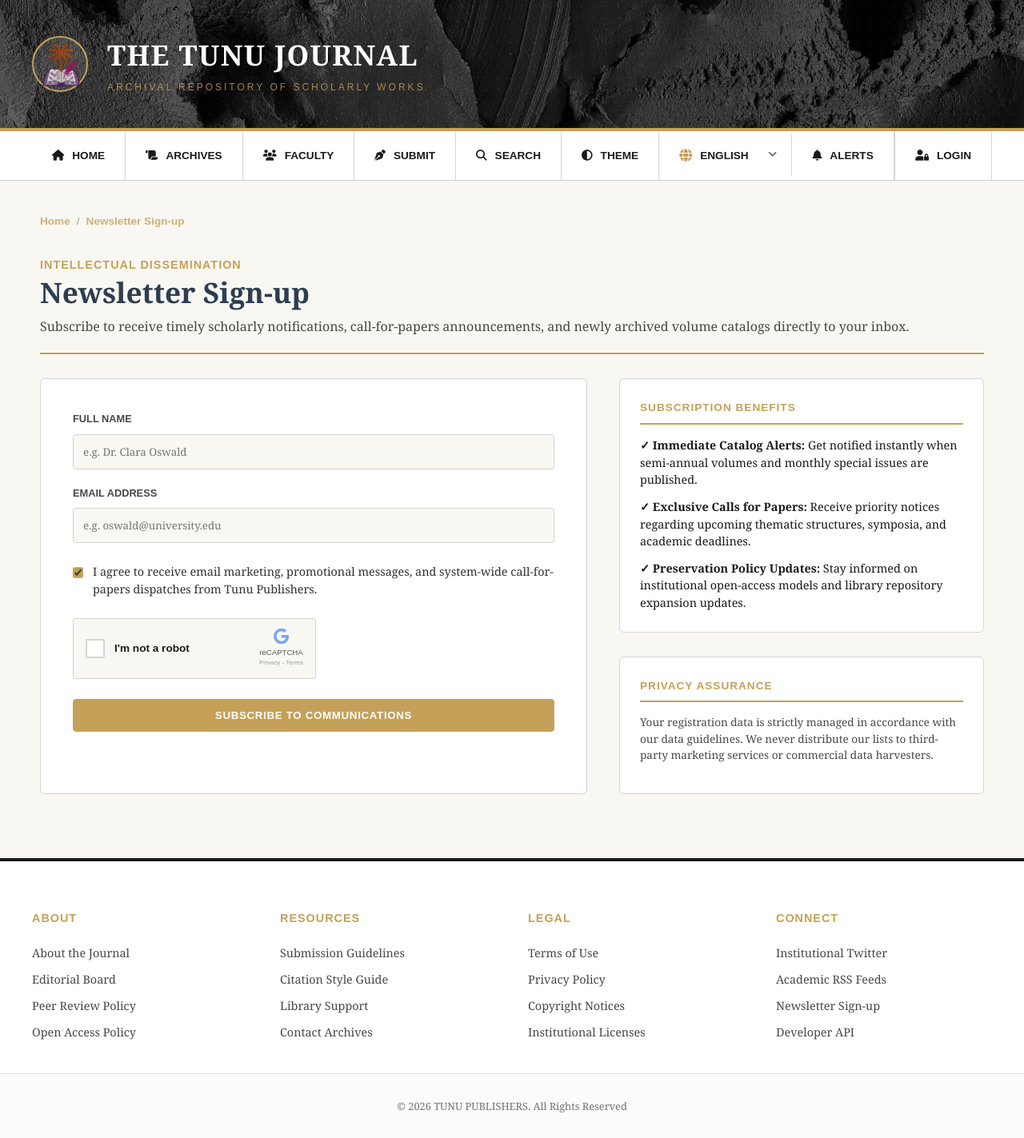
After one commit to LutanTech/JOURNAL-BACKUP, a Flask app: page /newsletter-signup in a window 1280 px wide. The commit adds this page. Shown: the whole page at 80% size. Run offline with Flask 3, Linux system fonts and the light colour scheme.

Commit message:
Refactor contact message handling and add newsletter subscription feature

```diff
--- a/app.py
+++ b/app.py
@@ -312,7 +312,6 @@ class Notification(db.Model):
                 'is_read':self.is_read,
             }
 
-
 class ContactMessage(db.Model):
     __tablename__ = "contact_messages"
 
@@ -327,26 +326,13 @@ class ContactMessage(db.Model):
     created_at = db.Column(db.DateTime, default=db.func.current_timestamp(), nullable=False)
     is_read = db.Column(db.Boolean, default=False, nullable=False)
 
-class SupportMessage(db.Model):
-    __tablename__ = "support_messages"
-
+class Subscription(db.Model):
     id = db.Column(db.Integer, primary_key=True)
-    name = db.Column(db.String(255), nullable=False)
-    email = db.Column(db.String(255), nullable=False, index=True)
-    message = db.Column(db.Text, nullable=False)
-    created_at = db.Column(db.DateTime, default=datetime.utcnow() + timedelta(hours=DELTA), nullable=False)
-    is_read = db.Column(db.Boolean, default=False, nullable=False)
-    user_id = db.Column(db.String, db.ForeignKey("users.id"), nullable=True)
-    user = db.relationship("User", backref="support_messages")
-    def to_dict(self):
-        return {
-            'id': self.id,
-            'name': self.name,
-            'email': self.email,
-            'message': self.message,
-            'created_at': self.created_at,
-            'is_read': self.is_read
-        }
+    name = db.Column(db.String(120), nullable=False)
+    email = db.Column(db.String(180), unique=True, nullable=False)
+    marketing_optin = db.Column(db.Boolean, default=False, nullable=False)
+    created_at = db.Column(db.DateTime, default=db.func.current_timestamp(), nullable=False)
+
 
 # APP UTILS
 
@@ -752,38 +738,79 @@ def contact():
         name = request.form.get('name')
         email = request.form.get('email')
         message = request.form.get('message')
-
-        user = get_current_user()
-
-        new_msg = SupportMessage(
+        department = request.form.get('department')
+        subject = request.form.get('subject')
+
+
+        new_msg = ContactMessage(
             name=name,
             email=email,
+            subject=subject,
             message=message,
-            user_id=user.id if user else None
+            status="Pending",
+            department=department,
+            created_at=datetime.utcnow() + timedelta(hours=DELTA),
+            is_read=False,
+            reply=None
         )
         db.session.add(new_msg)
         db.session.commit()
 
-        flash("Your message was transmitted successfully. An editor or support specialist will review it shortly.")
+        flash("Your message was transmitted successfully. An editor or support specialist will review it shortly.", "success")
         return redirect(url_for('contact'))
 
     return render_template("contact.html")
 
+@app.route("/newsletter-signup", methods=["GET", "POST"])
+def newsletter():
+    if request.method == "POST":
+        name = request.form.get("name")
+        email = request.form.get("email")
+        marketing_optin = request.form.get("marketing_optin") is not None
+        recaptcha_verified = request.form.get("recaptcha_verified")
+
+        if not name or not email:
+            flash("Name and email address are required.", "error")
+            return redirect(url_for("newsletter"))
+
+        if recaptcha_verified != "true":
+            flash("Please verify that you are not a robot first.", "error")
+            return redirect(url_for("newsletter"))
+
+        existing_sub = Subscription.query.filter_by(email=email).first()
+        if existing_sub:
+            flash("This email address is already subscribed.", "error")
+            return redirect(url_for("newsletter"))
+
+        new_subscription = Subscription(
+            name=name,
+            email=email,
+            marketing_optin=marketing_optin
+        )
+        db.session.add(new_subscription)
+        db.session.commit()
+
+        flash("Success! You have been subscribed to the Tunu Journal Archive newsletter.", "success")
+        return redirect(url_for("home"))
+
+    return render_template("newsletter_signup.html")
 
 @app.route("/admin/messages", methods=['GET'])
 def admin_messages():
     if not session.get('admin_logged_in'):
-        return redirect(url_for('admin_portal', error="Authorization required."))
-    messages = SupportMessage.query.order_by(SupportMessage.id.desc()).all()
+        flash("Authorization required.", "error")
+        return redirect(url_for('admin_portal'))
+    messages = ContactMessage.query.order_by(ContactMessage.id.desc()).all()
     return render_template("admin_messages.html", messages=messages)
 
 
 @app.route("/admin/messages/reply/<msg_id>", methods=['POST'])
 def admin_reply_message(msg_id):
     if not session.get('admin_logged_in'):
-        return redirect(url_for('admin_portal', error="Authorization required."))
-
-    msg = SupportMessage.query.get_or_404(msg_id)
+        flash("Authorization required.", "error")
+        return redirect(url_for('admin_portal'))
+
+    msg = ContactMessage.query.get_or_404(msg_id)
     reply_text = request.form.get('reply')
 
     email_msg = Message(
@@ -797,7 +824,7 @@ def admin_reply_message(msg_id):
         msg.reply = reply_text
         msg.status = "Replied"
         db.session.commit()
-        flash("Reply message transmitted successfully via email.")
+        flash("Reply message transmitted successfully via email.", "success")
     except Exception as e:
         flash(f"Transmission failure over Flask-Mail routing: {str(e)}")
 
@@ -807,22 +834,24 @@ def admin_reply_message(msg_id):
 @app.route("/admin/messages/resolve/<int:msg_id>", methods=['POST'])
 def admin_resolve_message(msg_id):
     if not session.get('admin_logged_in'):
-        return redirect(url_for('admin_portal', error="Authorization required."))
+        flash("Authorization required.", "error")
+        return redirect(url_for('admin_portal'))
     msg = ContactMessage.query.get_or_404(msg_id)
     msg.status = "Resolved"
     db.session.commit()
-    flash("Inquiry marked as Resolved.")
+    flash("Inquiry marked as Resolved.", "success")
     return redirect(url_for('admin_messages'))
 
 
 @app.route("/admin/messages/delete/<int:msg_id>", methods=['POST'])
 def admin_delete_message(msg_id):
     if not session.get('admin_logged_in'):
-        return redirect(url_for('admin_portal', error="Authorization required."))
+        flash("Authorization required.", "error")
+        return redirect(url_for('admin_portal'))
     msg = ContactMessage.query.get_or_404(msg_id)
     db.session.delete(msg)
     db.session.commit()
-    flash("Message record deleted successfully.")
+    flash("Message record deleted successfully.", "success")
     return redirect(url_for('admin_messages'))
 
 
@@ -1892,4 +1921,4 @@ if __name__ == "__main__":
     with app.app_context():
         db.create_all()
 
-    app.run(debug=True)
+    # app.run(debug=True)
--- a/templates/base.html
+++ b/templates/base.html
@@ -1876,7 +1876,7 @@
 				<ul>
 					<li><a href="#" class="footer-action-link">Institutional Twitter</a></li>
 					<li><a href="#" class="footer-action-link">Academic RSS Feeds</a></li>
-					<li><a href="#" class="footer-action-link">Newsletter Sign-up</a></li>
+					<li><a href="{{ url_for('newsletter') }}" class="footer-action-link">Newsletter Sign-up</a></li>
 					<li><a href="https://lutan-tech.is-great.org/?utm_source=tunujournal.com&utm_medium=footer_link" target="_blank"
 							class="footer-action-link">Developer API</a></li>
 				</ul>
--- /dev/null
+++ b/templates/newsletter_signup.html
@@ -0,0 +1,223 @@
+{% extends 'base.html' %}
+
+{% block title %}Newsletter Sign-up - Tunu Journal Archive{% endblock %}
+
+{% block breadcrumbs %}
+<a href="{{ url_for('home') }}">Home</a>
+<span>/</span>
+<a>Newsletter Sign-up</a>
+{% endblock %}
+
+{% block intro %}{% endblock %}
+{% block search_bar %}{% endblock %}
+
+{% block content %}
+<style>
+    .signup-container {
+        display: grid;
+        grid-template-columns: 1fr;
+        gap: 40px;
+    }
+    @media (min-width: 992px) {
+        .signup-container {
+            grid-template-columns: 1.5fr 1fr;
+        }
+    }
+    .signup-card {
+        background: var(--card-bg);
+        border: 1px solid var(--border);
+        border-radius: 6px;
+        padding: 40px;
+    }
+    .recaptcha-widget {
+        background: var(--paper);
+        border: 1px solid var(--border);
+        border-radius: 3px;
+        padding: 12px 15px;
+        display: flex;
+        align-items: center;
+        justify-content: space-between;
+        max-width: 304px;
+        margin-bottom: 25px;
+        font-family: sans-serif;
+    }
+    .recaptcha-checkbox-container {
+        display: flex;
+        align-items: center;
+        gap: 12px;
+        cursor: pointer;
+    }
+    .recaptcha-box {
+        width: 24px;
+        height: 24px;
+        border: 2px solid var(--border);
+        border-radius: 2px;
+        background: #ffffff;
+        display: flex;
+        align-items: center;
+        justify-content: center;
+        transition: all 0.2s;
+    }
+    .recaptcha-label {
+        font-size: 0.85rem;
+        font-weight: 600;
+        color: var(--ink);
+    }
+    .recaptcha-brand {
+        display: flex;
+        flex-direction: column;
+        align-items: center;
+        font-size: 0.6rem;
+        opacity: 0.7;
+    }
+    .recaptcha-brand i {
+        font-size: 1.25rem;
+        color: #4285f4;
+        margin-bottom: 2px;
+    }
+    .recaptcha-box i {
+        color: #009688;
+        font-size: 0.9rem;
+        display: none;
+    }
+    .recaptcha-box.checked {
+        border-color: #009688;
+        background: #ffffff;
+    }
+    .recaptcha-box.checked i {
+        display: block;
+    }
+    .recaptcha-box.loading {
+        border-color: #4285f4;
+        border-top-color: transparent;
+        border-radius: 50%;
+        animation: recaptcha-spin 0.8s linear infinite;
+    }
+    @keyframes recaptcha-spin {
+        to { transform: rotate(360deg); }
+    }
+    .optin-container {
+        display: flex;
+        align-items: flex-start;
+        gap: 12px;
+        margin-bottom: 25px;
+        cursor: pointer;
+    }
+    .optin-checkbox {
+        margin-top: 4px;
+        accent-color: var(--gold);
+        width: 16px;
+        height: 16px;
+        cursor: pointer;
+    }
+    .optin-text {
+        font-size: 0.9rem;
+        line-height: 1.5;
+        opacity: 0.9;
+    }
+</style>
+
+<div class="archive-details-header">
+    <span class="archive-details-subtitle">Intellectual Dissemination</span>
+    <h2>Newsletter Sign-up</h2>
+    <p style="opacity: 0.8; margin-top: 10px;">Subscribe to receive timely scholarly notifications, call-for-papers announcements, and newly archived volume catalogs directly to your inbox.</p>
+</div>
+
+{% with messages = get_flashed_messages() %}
+    {% if messages %}
+        <div style="margin-bottom: 25px; display: flex; flex-direction: column; gap: 10px;">
+            {% for message in messages %}
+                <div style="background: rgba(197, 160, 89, 0.1); border-left: 4px solid var(--gold); color: var(--ink); padding: 15px 20px; border-radius: 0 4px 4px 0; font-size: 0.9rem; font-family: sans-serif; display: flex; align-items: center; gap: 10px;">
+                    <i class="fas fa-info-circle" style="color: var(--gold);"></i>
+                    <span>{{ message }}</span>
+                </div>
+            {% endfor %}
+        </div>
+    {% endif %}
+{% endwith %}
+
+<div class="signup-container">
+    <div class="signup-card">
+        <form action="{{ url_for('newsletter') }}" method="POST" id="newsletter-form" onsubmit="return validateForm(event)">
+            <div style="margin-bottom: 20px;">
+                <label style="display: block; font-family: sans-serif; font-size: 0.8rem; font-weight: 600; text-transform: uppercase; margin-bottom: 8px; opacity: 0.8;">Full Name</label>
+                <input type="text" name="name" required placeholder="e.g. Dr. Clara Oswald" style="width: 100%; padding: 12px; border: 1px solid var(--border); border-radius: 4px; background: var(--paper); color: var(--ink); font-family: inherit;">
+            </div>
+
+            <div style="margin-bottom: 25px;">
+                <label style="display: block; font-family: sans-serif; font-size: 0.8rem; font-weight: 600; text-transform: uppercase; margin-bottom: 8px; opacity: 0.8;">Email Address</label>
+                <input type="email" name="email" required placeholder="e.g. oswald@university.edu" style="width: 100%; padding: 12px; border: 1px solid var(--border); border-radius: 4px; background: var(--paper); color: var(--ink); font-family: inherit;">
+            </div>
+
+            <label class="optin-container">
+                <input type="checkbox" name="marketing_optin" class="optin-checkbox" required checked>
+                <span class="optin-text">
+                    I agree to receive email marketing, promotional messages, and system-wide call-for-papers dispatches from Tunu Publishers.
+                </span>
+            </label>
+
+            <div class="recaptcha-widget">
+                <div class="recaptcha-checkbox-container" onclick="triggerRecaptcha()">
+                    <div class="recaptcha-box" id="recaptcha-box">
+                        <i class="fas fa-check"></i>
+                    </div>
+                    <span class="recaptcha-label">I'm not a robot</span>
+                </div>
+                <div class="recaptcha-brand">
+                    <i class="fab fa-google"></i>
+                    <span>reCAPTCHA</span>
+                    <span style="font-size: 0.5rem; opacity: 0.6;">Privacy - Terms</span>
+                </div>
+            </div>
+
+            <input type="hidden" id="recaptcha-verified" name="recaptcha_verified" value="false">
+
+            <button type="submit" class="btn-submit" style="align-self: flex-start; padding: 12px 30px;">Subscribe to Communications</button>
+        </form>
+    </div>
+
+    <div class="article-sidebar">
+        <div class="sidebar-widget">
+            <h4>Subscription Benefits</h4>
+            <p style="margin-bottom: 12px; font-size: 0.9rem; line-height: 1.5;"><strong>✓ Immediate Catalog Alerts:</strong> Get notified instantly when semi-annual volumes and monthly special issues are published.</p>
+            <p style="margin-bottom: 12px; font-size: 0.9rem; line-height: 1.5;"><strong>✓ Exclusive Calls for Papers:</strong> Receive priority notices regarding upcoming thematic structures, symposia, and academic deadlines.</p>
+            <p style="margin-bottom: 0; font-size: 0.9rem; line-height: 1.5;"><strong>✓ Preservation Policy Updates:</strong> Stay informed on institutional open-access models and library repository expansion updates.</p>
+        </div>
+
+        <div class="sidebar-widget">
+            <h4>Privacy Assurance</h4>
+            <p style="font-size: 0.85rem; line-height: 1.5; opacity: 0.8;">Your registration data is strictly managed in accordance with our data guidelines. We never distribute our lists to third-party marketing services or commercial data harvesters.</p>
+        </div>
+    </div>
+</div>
+
+<script>
+    let isVerifying = false;
+    let isVerified = false;
+
+    function triggerRecaptcha() {
+        if (isVerified || isVerifying) return;
+
+        const box = document.getElementById('recaptcha-box');
+        box.classList.add('loading');
+        isVerifying = true;
+
+        setTimeout(() => {
+            box.classList.remove('loading');
+            box.classList.add('checked');
+            isVerifying = false;
+            isVerified = true;
+            document.getElementById('recaptcha-verified').value = "true";
+        }, 1200);
+    }
+
+    function validateForm(event) {
+        if (!isVerified) {
+            event.preventDefault();
+            showToast("Please verify that you are not a robot first.");
+            return false;
+        }
+        return true;
+    }
+</script>
+{% endblock %}
```
Also changed, not shown: tunu_journal.db.
